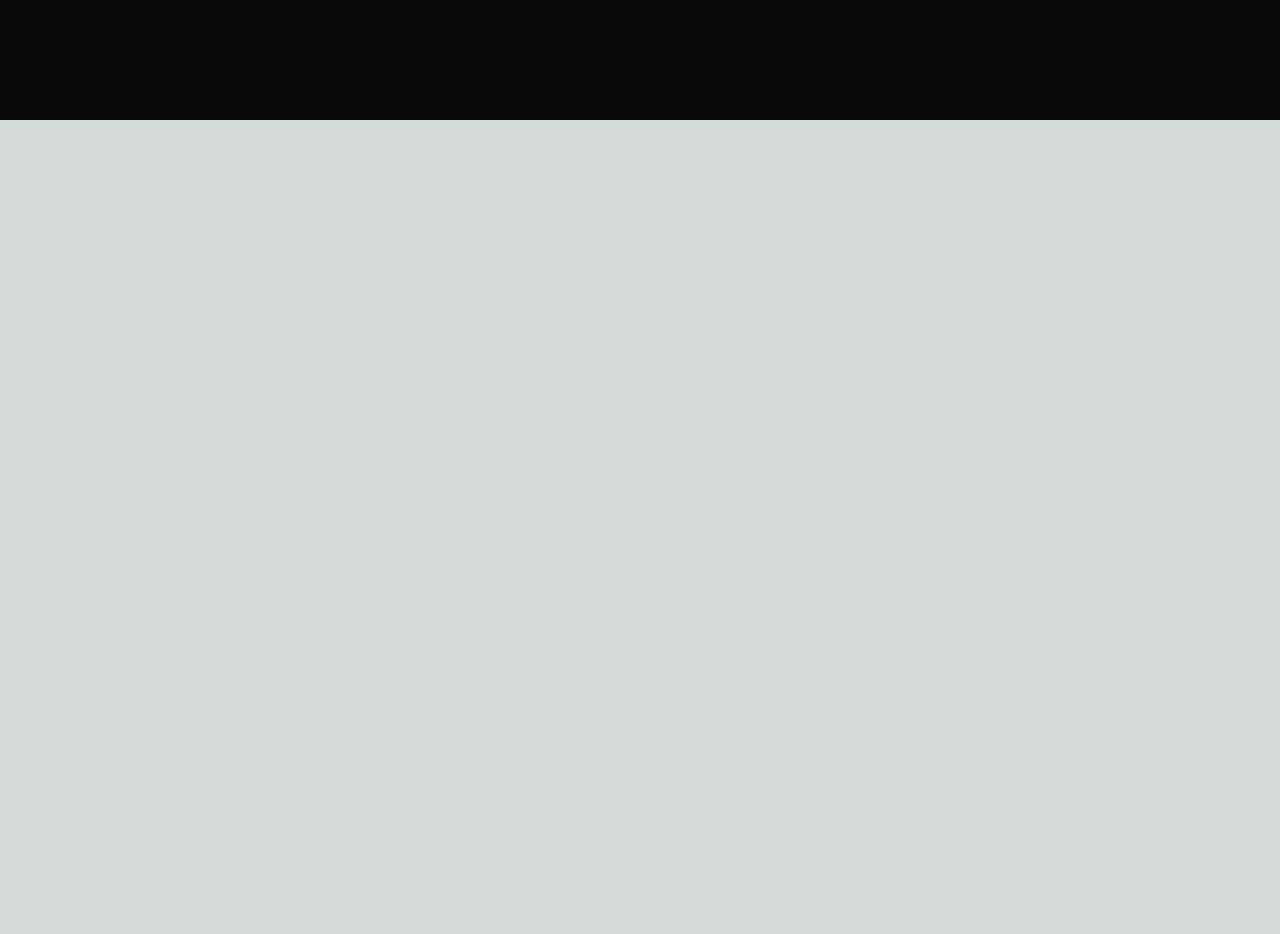
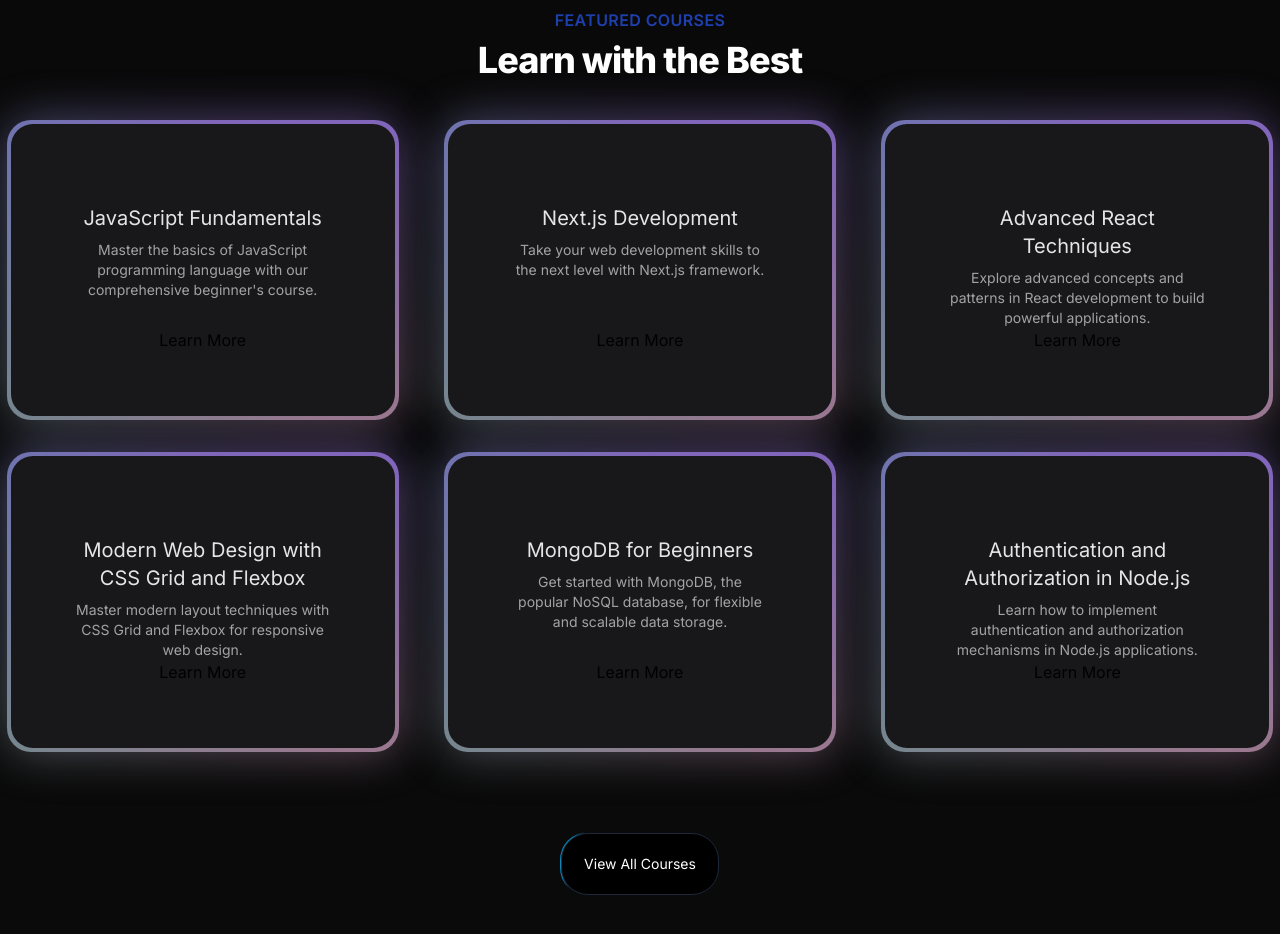
Before and after one commit to sincerelyyyash/course-app, a Next.js app: page / in a window 1280 px wide. Shown: the part 680-1614 px from the top of the page. Before the commit the page ends 800 px from the top, so only its background shows below. Built offline with nearby package versions, Linux system fonts and the light colour scheme.

Commit message:
Course card section added

```diff
--- a/src/app/page.tsx
+++ b/src/app/page.tsx
@@ -1,3 +1,4 @@
+import CoursesCard from "@/components/CoursesCard";
 import HeroSection from "@/components/HeroSection";
 
 
@@ -5,6 +6,7 @@
   return (
     <main className="min-h-screen bg-black/[0.96] antialiased bg-grid-white/[0.02]">
     <HeroSection/>
+    <CoursesCard/>
     </main>
   );
 }
--- /dev/null
+++ b/src/components/CoursesCard.tsx
@@ -0,0 +1,69 @@
+"use client"
+import React from 'react'
+import courseData from "../data/courses.json"
+import Link from 'next/link'
+import { Button } from './ui/moving-border'
+import { BackgroundGradient } from './ui/background-gradient'
+
+
+interface Course {
+        id: Number,
+        title: String,
+        slug: String,
+        description: String,
+        price: Number,
+        instructor: String,
+        isFeatured: Boolean,
+        image: String
+}
+
+
+function CoursesCard() {
+    const courses = courseData.courses.filter((course: Course) => course.isFeatured)
+
+  return (
+    <div className='py-12'>
+        <div>
+            <div className="text-center">
+                <h2 className="text-base text-blue-800
+                font-semibold tracking-wide uppercase">Featured Courses</h2>
+                <p
+                className="mt-2 text-3xl leading-8
+                font-extrabold tracking-tight text-white
+                sm:text-4xl"
+                >Learn with the Best</p>
+            </div>
+        </div>
+        <div className='mt-10'>
+            <div className='grid grid-cols-1 sm:grid-cols-2
+            lg:grid-cols-3 gap-8 justify-center'>
+                {courses.map((course:Course)=> (
+                    <div className='flex justify-center'>
+                        <BackgroundGradient className="flex flex-col rounded-[22px] p-4 sm:p-10 bg-black dark:bg-zinc-900 overflow-hidden h-full max-w-sm">
+                        <div className="p-4 sm:p-6 flex flex-col items-center text-center flex-grow">
+                            <p className="text-lg sm:text-xl text-black mt-4 mb-2 dark:text-neutral-200">{course.title}</p>
+                            <p className="text-sm text-neutral-600 dark:text-neutral-400 flex-grow">{course.description}</p>
+                            <Link href={`/courses/${course.slug}`}>
+                                Learn More
+                            </Link>
+                        </div>
+                        </BackgroundGradient>
+                    </div>
+                ))}
+            </div>
+        </div>
+        <div className='mt-20 text-center'>
+            <Link href={"/courses"}
+            >
+            <Button borderRadius='1.75rem'
+                    className=" dark:bg-black text-black dark:text-white border-neutral-200 dark:border-slate-800"
+                    >
+                        View All Courses
+                    </Button>
+            </Link>
+        </div>
+    </div>
+  )
+}
+
+export default CoursesCard
--- /dev/null
+++ b/src/components/ui/background-gradient.tsx
@@ -0,0 +1,72 @@
+import { cn } from "@/utils/cn";
+import React from "react";
+import { motion } from "framer-motion";
+
+export const BackgroundGradient = ({
+  children,
+  className,
+  containerClassName,
+  animate = true,
+}: {
+  children?: React.ReactNode;
+  className?: string;
+  containerClassName?: string;
+  animate?: boolean;
+}) => {
+  const variants = {
+    initial: {
+      backgroundPosition: "0 50%",
+    },
+    animate: {
+      backgroundPosition: ["0, 50%", "100% 50%", "0 50%"],
+    },
+  };
+  return (
+    <div className={cn("relative p-[4px] group", containerClassName)}>
+      <motion.div
+        variants={animate ? variants : undefined}
+        initial={animate ? "initial" : undefined}
+        animate={animate ? "animate" : undefined}
+        transition={
+          animate
+            ? {
+                duration: 5,
+                repeat: Infinity,
+                repeatType: "reverse",
+              }
+            : undefined
+        }
+        style={{
+          backgroundSize: animate ? "400% 400%" : undefined,
+        }}
+        className={cn(
+          "absolute inset-0 rounded-3xl z-[1] opacity-60 group-hover:opacity-100 blur-xl  transition duration-500 will-change-transform",
+          " bg-[radial-gradient(circle_farthest-side_at_0_100%,#00ccb1,transparent),radial-gradient(circle_farthest-side_at_100%_0,#7b61ff,transparent),radial-gradient(circle_farthest-side_at_100%_100%,#ffc414,transparent),radial-gradient(circle_farthest-side_at_0_0,#1ca0fb,#141316)]"
+        )}
+      />
+      <motion.div
+        variants={animate ? variants : undefined}
+        initial={animate ? "initial" : undefined}
+        animate={animate ? "animate" : undefined}
+        transition={
+          animate
+            ? {
+                duration: 5,
+                repeat: Infinity,
+                repeatType: "reverse",
+              }
+            : undefined
+        }
+        style={{
+          backgroundSize: animate ? "400% 400%" : undefined,
+        }}
+        className={cn(
+          "absolute inset-0 rounded-3xl z-[1] will-change-transform",
+          "bg-[radial-gradient(circle_farthest-side_at_0_100%,#00ccb1,transparent),radial-gradient(circle_farthest-side_at_100%_0,#7b61ff,transparent),radial-gradient(circle_farthest-side_at_100%_100%,#ffc414,transparent),radial-gradient(circle_farthest-side_at_0_0,#1ca0fb,#141316)]"
+        )}
+      />
+
+      <div className={cn("relative z-10", className)}>{children}</div>
+    </div>
+  );
+};
--- a/src/data/courses.json
+++ b/src/data/courses.json
@@ -0,0 +1,104 @@
+{
+  "courses": [
+    {
+      "id": 1,
+      "title": "JavaScript Fundamentals",
+      "slug": "javascript-fundamentals",
+      "description": "Master the basics of JavaScript programming language with our comprehensive beginner's course.",
+      "price": 99.99,
+      "instructor": "John Doe",
+      "isFeatured": true,
+      "image": "/courses/javascript.jpg"
+    },
+    {
+      "id": 2,
+      "title": "React Essentials",
+      "slug": "react-essentials",
+      "description": "Start building dynamic user interfaces with ReactJS, the popular JavaScript library.",
+      "price": 109.99,
+      "instructor": "Jane Smith",
+      "isFeatured": false,
+      "image": "/courses/react.jpg"
+    },
+    {
+      "id": 3,
+      "title": "Next.js Development",
+      "slug": "nextjs-development",
+      "description": "Take your web development skills to the next level with Next.js framework.",
+      "price": 119.99,
+      "instructor": "Emily Johnson",
+      "isFeatured": true,
+      "image": "/courses/nextjs.jpg"
+    },
+    {
+      "id": 4,
+      "title": "Node.js Mastery",
+      "slug": "nodejs-mastery",
+      "description": "Become proficient in server-side development with Node.js runtime environment.",
+      "price": 129.99,
+      "instructor": "Mike Brown",
+      "isFeatured": false,
+      "image": "/courses/nodejs.jpg"
+    },
+    {
+      "id": 5,
+      "title": "Advanced React Techniques",
+      "slug": "advanced-react-techniques",
+      "description": "Explore advanced concepts and patterns in React development to build powerful applications.",
+      "price": 139.99,
+      "instructor": "Chris Davis",
+      "isFeatured": true,
+      "image": "/courses/advanced-react.jpg"
+    },
+    {
+      "id": 6,
+      "title": "Full Stack JavaScript Development",
+      "slug": "full-stack-javascript-development",
+      "description": "Learn how to build scalable web applications from frontend to backend using JavaScript.",
+      "price": 149.99,
+      "instructor": "Alex Wilson",
+      "isFeatured": false,
+      "image": "/courses/fullstack-js.jpg"
+    },
+    {
+      "id": 7,
+      "title": "Modern Web Design with CSS Grid and Flexbox",
+      "slug": "modern-web-design-css-grid-flexbox",
+      "description": "Master modern layout techniques with CSS Grid and Flexbox for responsive web design.",
+      "price": 159.99,
+      "instructor": "Samantha Miller",
+      "isFeatured": true,
+      "image": "/courses/css-grid-flexbox.jpg"
+    },
+    {
+      "id": 8,
+      "title": "RESTful API Development with Express.js",
+      "slug": "restful-api-development-expressjs",
+      "description": "Build RESTful APIs with Express.js framework for scalable and maintainable backend services.",
+      "price": 169.99,
+      "instructor": "Luke Harris",
+      "isFeatured": false,
+      "image": "/courses/expressjs.jpg"
+    },
+    {
+      "id": 9,
+      "title": "MongoDB for Beginners",
+      "slug": "mongodb-for-beginners",
+      "description": "Get started with MongoDB, the popular NoSQL database, for flexible and scalable data storage.",
+      "price": 179.99,
+      "instructor": "Grace Lee",
+      "isFeatured": true,
+      "image": "/courses/mongodb.jpg"
+    },
+    {
+      "id": 10,
+      "title": "Authentication and Authorization in Node.js",
+      "slug": "authentication-authorization-nodejs",
+      "description": "Learn how to implement authentication and authorization mechanisms in Node.js applications.",
+      "price": 189.99,
+      "instructor": "Ethan Moore",
+      "isFeatured": true,
+      "image": "/courses/auth-nodejs.jpg"
+    }
+  ]
+}
```
